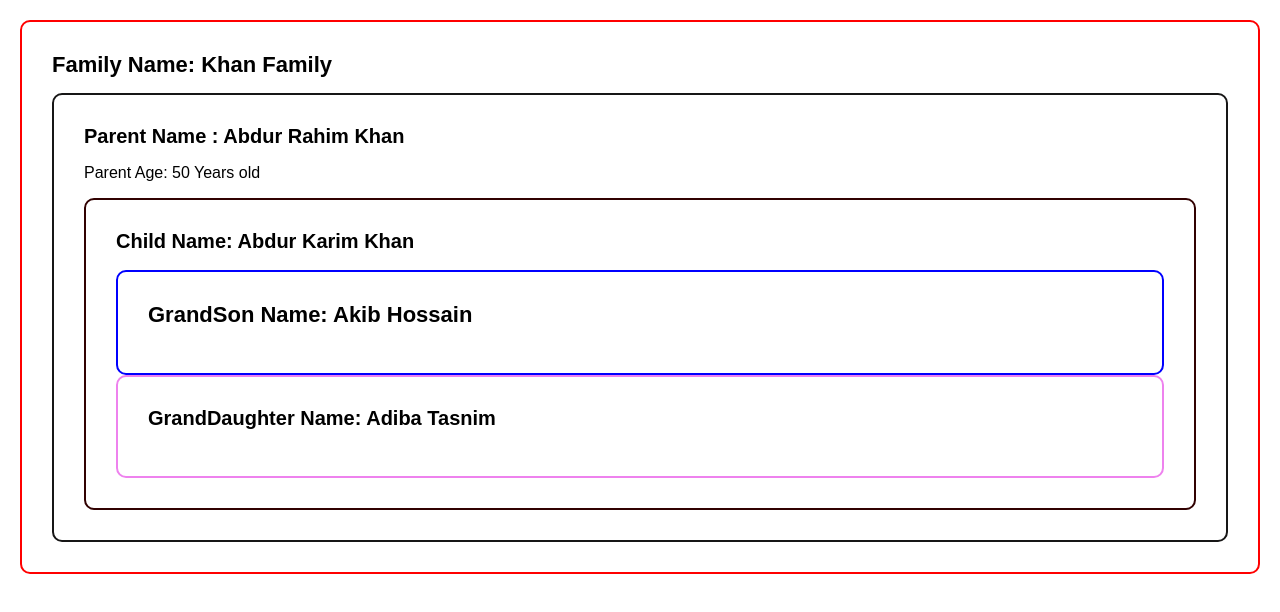
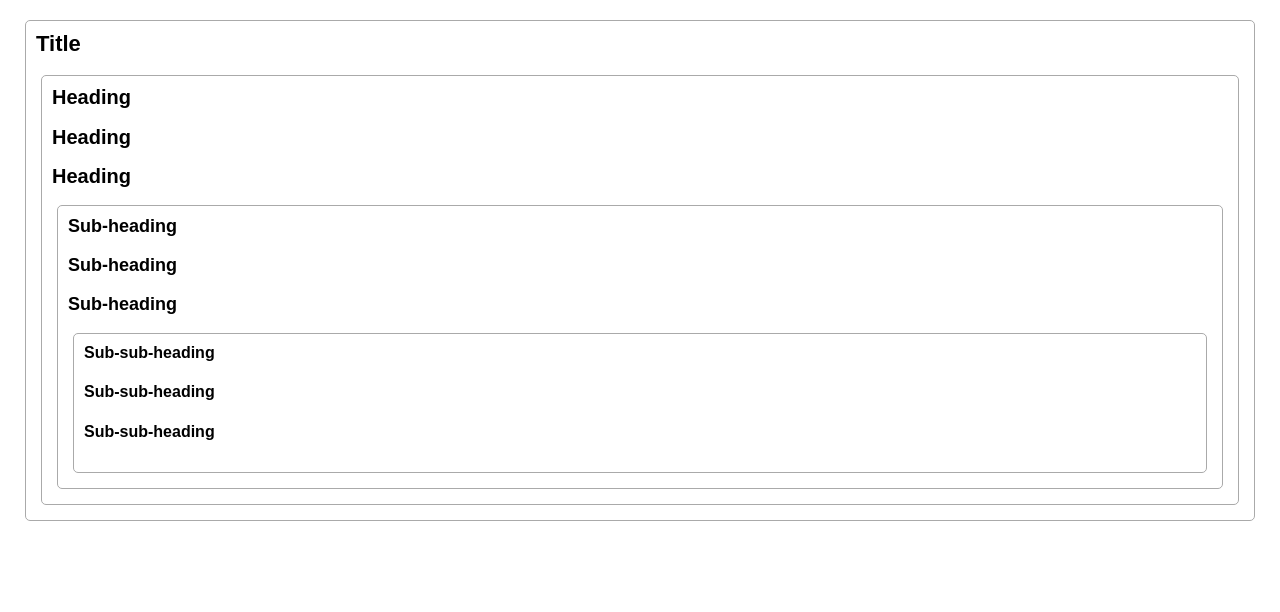
Before and after one commit to 21MoududAhammed/learn-context-api, a React (Vite) app: page / in a window 1280 px wide. Shown: the top 612 px of the page. Built offline with nearby package versions, Linux system fonts and the light colour scheme.

Commit message:
now it's clear based on react doc

```diff
--- a/src/App.jsx
+++ b/src/App.jsx
@@ -1,8 +1,25 @@
-import Family from "./components2/Family";
-
+import Section from "./components/Section"
+import Heading from './components/Heading'
 
 export default function App() {
   return (
-   <Family></Family>
+    <Section level={1}>
+      <Heading>Title</Heading>
+      <Section level={2}>
+        <Heading>Heading</Heading>
+        <Heading>Heading</Heading>
+        <Heading>Heading</Heading>
+        <Section level={3}>
+          <Heading>Sub-heading</Heading>
+          <Heading>Sub-heading</Heading>
+          <Heading>Sub-heading</Heading>
+          <Section level={4}>
+            <Heading>Sub-sub-heading</Heading>
+            <Heading>Sub-sub-heading</Heading>
+            <Heading>Sub-sub-heading</Heading>
+          </Section>
+        </Section>
+      </Section>
+    </Section>
   );
 }
```
Also changed, not shown: src/components/Section.jsx (+7 -9 lines).
